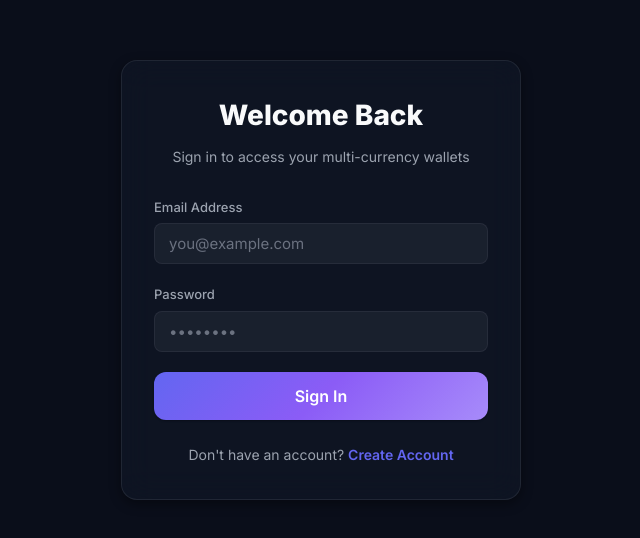
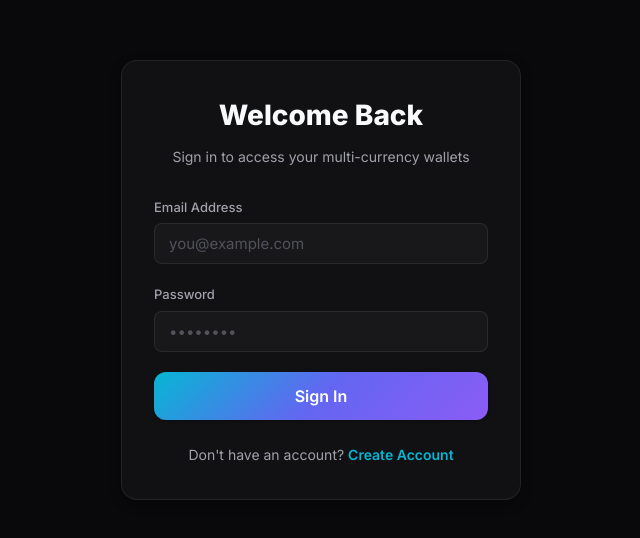
Before and after one commit to Manali6/paypulse-wallet-platform, a React (Vite) app in the folder frontend/: page /login in a window 1280 px wide. Shown: the part 120-658 px from the top of the page, without its empty margins (319-959 px from the left). Built offline with nearby package versions, Linux system fonts and the light colour scheme; no server answers.

Commit message:
style: premium UI overhaul

```diff
--- a/frontend/src/components/layout/Sidebar.tsx
+++ b/frontend/src/components/layout/Sidebar.tsx
@@ -7,6 +7,20 @@ import { getAssetUrl } from '../../lib/api';
 export const Sidebar: React.FC = () => {
   const { user, logout } = useAuthStore();
   const navigate = useNavigate();
+
+  const getNavLinkStyle = ({ isActive }: { isActive: boolean }) => ({
+    display: 'flex',
+    alignItems: 'center',
+    gap: '12px',
+    padding: '10px 14px',
+    borderRadius: 'var(--radius-sm)',
+    color: isActive ? 'var(--text-primary)' : 'var(--text-secondary)',
+    backgroundColor: isActive ? 'var(--bg-glass)' : 'transparent',
+    borderLeft: isActive ? '3px solid var(--accent-primary)' : '3px solid transparent',
+    boxShadow: isActive ? '-10px 0 15px -10px var(--accent-primary)' : 'none',
+    fontWeight: isActive ? 600 : 500,
+    transition: 'all var(--transition-fast)'
+  });
 
   const handleLogout = () => {
     logout();
@@ -70,17 +84,7 @@ export const Sidebar: React.FC = () => {
           <NavLink
             to="/"
             end
-            style={({ isActive }) => ({
-              display: 'flex',
-              alignItems: 'center',
-              gap: '12px',
-              padding: '10px 14px',
-              borderRadius: 'var(--radius-sm)',
-              color: isActive ? 'var(--text-primary)' : 'var(--text-secondary)',
-              backgroundColor: isActive ? 'var(--bg-glass)' : 'transparent',
-              border: isActive ? '1px solid var(--border-focus)' : '1px solid transparent',
-              fontWeight: isActive ? 600 : 500,
-            })}
+            style={getNavLinkStyle}
           >
             <LayoutDashboard size={18} />
             Dashboard
@@ -88,17 +92,7 @@ export const Sidebar: React.FC = () => {
 
           <NavLink
             to="/wallets"
-            style={({ isActive }) => ({
-              display: 'flex',
-              alignItems: 'center',
-              gap: '12px',
-              padding: '10px 14px',
-              borderRadius: 'var(--radius-sm)',
-              color: isActive ? 'var(--text-primary)' : 'var(--text-secondary)',
-              backgroundColor: isActive ? 'var(--bg-glass)' : 'transparent',
-              border: isActive ? '1px solid var(--border-focus)' : '1px solid transparent',
-              fontWeight: isActive ? 600 : 500,
-            })}
+            style={getNavLinkStyle}
           >
             <Wallet size={18} />
             Wallets
@@ -106,17 +100,7 @@ export const Sidebar: React.FC = () => {
 
           <NavLink
             to="/transfers"
-            style={({ isActive }) => ({
-              display: 'flex',
-              alignItems: 'center',
-              gap: '12px',
-              padding: '10px 14px',
-              borderRadius: 'var(--radius-sm)',
-              color: isActive ? 'var(--text-primary)' : 'var(--text-secondary)',
-              backgroundColor: isActive ? 'var(--bg-glass)' : 'transparent',
-              border: isActive ? '1px solid var(--border-focus)' : '1px solid transparent',
-              fontWeight: isActive ? 600 : 500,
-            })}
+            style={getNavLinkStyle}
           >
             <Send size={18} />
             Transfers
@@ -124,17 +108,7 @@ export const Sidebar: React.FC = () => {
 
           <NavLink
             to="/exchange"
-            style={({ isActive }) => ({
-              display: 'flex',
-              alignItems: 'center',
-              gap: '12px',
-              padding: '10px 14px',
-              borderRadius: 'var(--radius-sm)',
-              color: isActive ? 'var(--text-primary)' : 'var(--text-secondary)',
-              backgroundColor: isActive ? 'var(--bg-glass)' : 'transparent',
-              border: isActive ? '1px solid var(--border-focus)' : '1px solid transparent',
-              fontWeight: isActive ? 600 : 500,
-            })}
+            style={getNavLinkStyle}
           >
             <ArrowRightLeft size={18} />
             Exchange
@@ -142,17 +116,7 @@ export const Sidebar: React.FC = () => {
 
           <NavLink
             to="/profile"
-            style={({ isActive }) => ({
-              display: 'flex',
-              alignItems: 'center',
-              gap: '12px',
-              padding: '10px 14px',
-              borderRadius: 'var(--radius-sm)',
-              color: isActive ? 'var(--text-primary)' : 'var(--text-secondary)',
-              backgroundColor: isActive ? 'var(--bg-glass)' : 'transparent',
-              border: isActive ? '1px solid var(--border-focus)' : '1px solid transparent',
-              fontWeight: isActive ? 600 : 500,
-            })}
+            style={getNavLinkStyle}
           >
             <UserIcon size={18} />
             Profile
--- a/frontend/src/index.css
+++ b/frontend/src/index.css
@@ -2,48 +2,48 @@
 
 /* ─── CSS Variables (Design Tokens) ─── */
 :root {
-  --bg-primary: #0a0e1a;
-  --bg-secondary: #111827;
-  --bg-card: rgba(17, 24, 39, 0.7);
-  --bg-card-hover: rgba(31, 41, 55, 0.8);
-  --bg-glass: rgba(255, 255, 255, 0.05);
+  --bg-primary: #09090b;
+  --bg-secondary: #18181b;
+  --bg-card: rgba(24, 24, 27, 0.6);
+  --bg-card-hover: rgba(39, 39, 42, 0.7);
+  --bg-glass: rgba(255, 255, 255, 0.03);
   --bg-glass-border: rgba(255, 255, 255, 0.08);
 
-  --text-primary: #f9fafb;
-  --text-secondary: #9ca3af;
-  --text-muted: #6b7280;
+  --text-primary: #f8fafc;
+  --text-secondary: #a1a1aa;
+  --text-muted: #52525b;
 
-  --accent-primary: #6366f1;
-  --accent-primary-hover: #818cf8;
-  --accent-secondary: #8b5cf6;
-  --accent-gradient: linear-gradient(135deg, #6366f1, #8b5cf6, #a78bfa);
+  --accent-primary: #06b6d4;
+  --accent-primary-hover: #22d3ee;
+  --accent-secondary: #6366f1;
+  --accent-gradient: linear-gradient(135deg, #06b6d4, #6366f1, #8b5cf6);
 
   --success: #10b981;
   --success-bg: rgba(16, 185, 129, 0.1);
-  --danger: #ef4444;
-  --danger-bg: rgba(239, 68, 68, 0.1);
+  --danger: #f43f5e;
+  --danger-bg: rgba(244, 63, 94, 0.1);
   --warning: #f59e0b;
   --warning-bg: rgba(245, 158, 11, 0.1);
 
-  --border: rgba(255, 255, 255, 0.06);
-  --border-focus: rgba(99, 102, 241, 0.5);
+  --border: rgba(255, 255, 255, 0.08);
+  --border-focus: rgba(6, 182, 212, 0.5);
 
   --radius-sm: 8px;
   --radius-md: 12px;
   --radius-lg: 16px;
   --radius-xl: 24px;
 
-  --shadow-sm: 0 1px 2px rgba(0, 0, 0, 0.3);
+  --shadow-sm: 0 1px 3px rgba(0, 0, 0, 0.3);
   --shadow-md: 0 4px 12px rgba(0, 0, 0, 0.4);
-  --shadow-lg: 0 8px 32px rgba(0, 0, 0, 0.5);
-  --shadow-glow: 0 0 20px rgba(99, 102, 241, 0.15);
+  --shadow-lg: 0 10px 40px rgba(0, 0, 0, 0.5);
+  --shadow-glow: 0 0 24px rgba(6, 182, 212, 0.3);
 
   --font-family: 'Inter', -apple-system, BlinkMacSystemFont, sans-serif;
   --sidebar-width: 260px;
 
-  --transition-fast: 150ms ease;
-  --transition-normal: 250ms ease;
-  --transition-slow: 400ms cubic-bezier(0.4, 0, 0.2, 1);
+  --transition-fast: 150ms ease-out;
+  --transition-normal: 250ms ease-out;
+  --transition-slow: 400ms cubic-bezier(0.16, 1, 0.3, 1);
 }
 
 /* ─── Reset ─── */
@@ -185,7 +185,7 @@ a:hover {
 
 .input:focus {
   border-color: var(--border-focus);
-  box-shadow: 0 0 0 3px rgba(99, 102, 241, 0.1);
+  box-shadow: 0 0 0 3px rgba(6, 182, 212, 0.15);
 }
 
 .input::placeholder {
@@ -335,3 +335,32 @@ select.input {
 ::-webkit-scrollbar-thumb:hover {
   background: var(--text-secondary);
 }
+
+/* ─── Animations ─── */
+@keyframes fadeInUp {
+  from {
+    opacity: 0;
+    transform: translateY(20px);
+  }
+  to {
+    opacity: 1;
+    transform: translateY(0);
+  }
+}
+
+.animate-fade-in-up {
+  animation: fadeInUp var(--transition-slow) forwards;
+}
+
+@keyframes pulse-glow {
+  0%, 100% {
+    box-shadow: 0 0 15px rgba(6, 182, 212, 0.3);
+  }
+  50% {
+    box-shadow: 0 0 25px rgba(99, 102, 241, 0.6);
+  }
+}
+
+.hover-pulse-glow:hover {
+  animation: pulse-glow 2s infinite;
+}
--- a/frontend/src/pages/Dashboard.tsx
+++ b/frontend/src/pages/Dashboard.tsx
@@ -48,7 +48,7 @@ export const Dashboard: React.FC = () => {
             No transactions yet. Credit a wallet to get started!
           </div>
         ) : (
-          <div style={{ display: 'flex', flexDirection: 'column', gap: '12px' }}>
+          <div className="animate-fade-in-up" style={{ display: 'flex', flexDirection: 'column', gap: '12px' }}>
             {transactions.map((tx) => (
               <div
                 key={tx.id}
```
Also changed, not shown: frontend/src/pages/Profile.tsx (+49 -15 lines).
